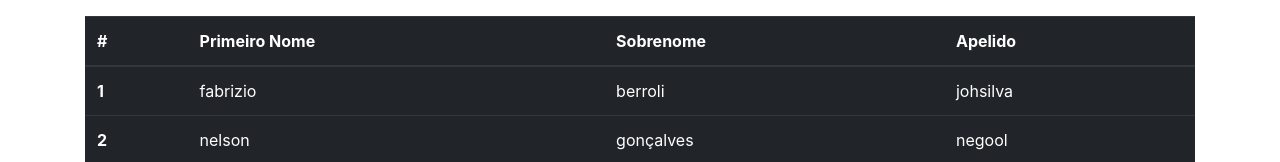
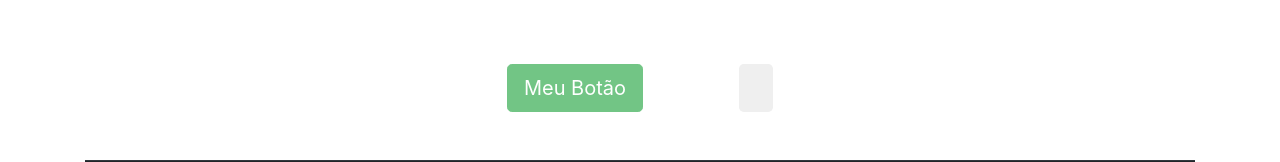
Before and after one commit to iamjoaohenrique/Curso-Angular, an Angular app: page / in a window 1280 px wide. Shown: the part 190-352 px from the top of the page. Built offline with nearby package versions, Linux system fonts and the light colour scheme; no server answers.

Commit message:
botao liga e  desliga

```diff
--- a/src/app/usuario/usuario-form/usuario-form.component.html
+++ b/src/app/usuario/usuario-form/usuario-form.component.html
@@ -1,4 +1,11 @@
+<div class="text-center">
 <p>componente usuario!</p>
+
+<input type="button" class="btn btn-success btn-lg m-5" [class.disabled]="isHabilitado" [value]="textoBotao" >
+
+<input type="button" class="btn btn-lg m-5" (click)='ligadesliga()'>
+
+
 <table class="table table-dark">
     <thead>
         <tr>
@@ -71,3 +78,6 @@
     </tbody>
 </table>
 <input type="button" class="btn-primary btn-lg m-4" (click)="proximaPagina()" value="proxima pagina">
+
+
+</div>
--- a/src/app/usuario/usuario-form/usuario-form.component.ts
+++ b/src/app/usuario/usuario-form/usuario-form.component.ts
@@ -13,6 +13,16 @@
   offset: number = 0;
   limit: number = 0;
   empregados: any = [];
+  textoBotao = "Meu Botão";
+  isHabilitado = true;
+
+  ligadesliga() {
+    if (this.isHabilitado == true) {
+      this.isHabilitado = false;
+    } else {
+      this.isHabilitado = true;
+    }
+  }
 
   constructor(private usuarioService: UsuarioService) {
     this.usuarios = this.usuarioService.getAll();
@@ -32,7 +42,7 @@
 
   }
 
-  trocarLimite(){
+  trocarLimite() {
     this.limit
     this.getAllPokemons();
   }
@@ -56,7 +66,7 @@
   }
 
   private getAllPokemons() {
-    this.usuarioService.getAllPokemons(this.offset,this.limit).subscribe(
+    this.usuarioService.getAllPokemons(this.offset, this.limit).subscribe(
       (sucess) => {
         console.log(sucess)
         this.pokemons = sucess;
```
